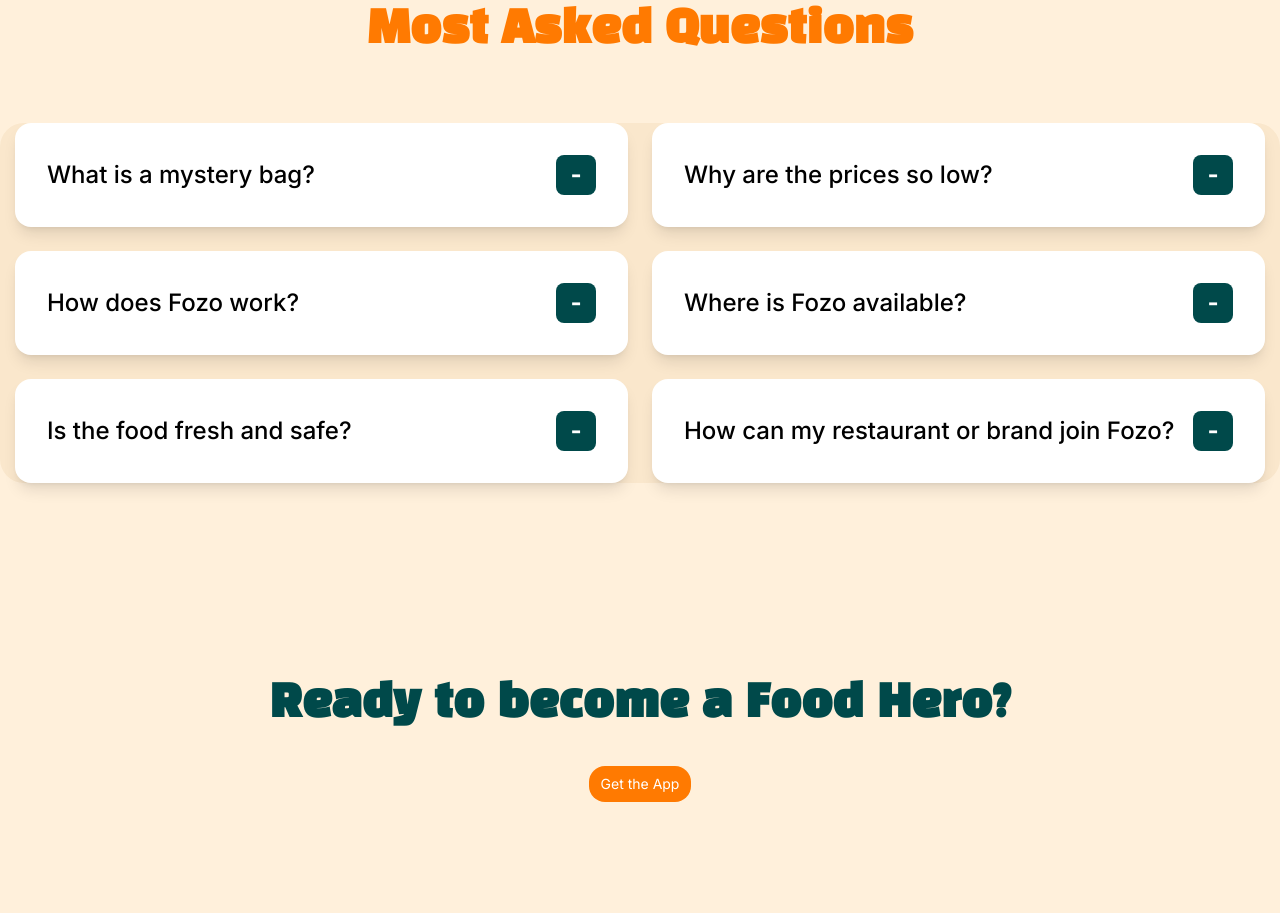
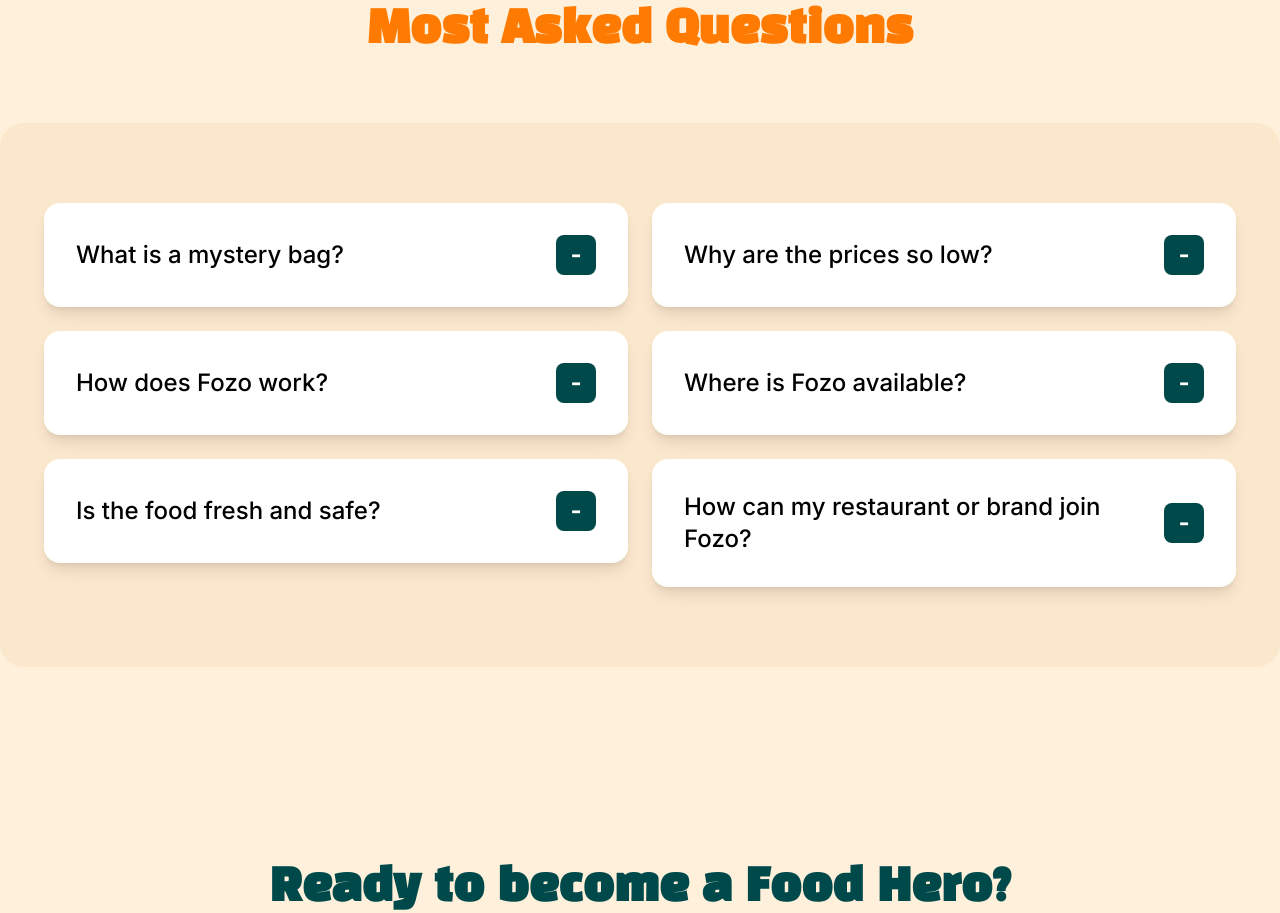
Before and after one commit to 28JayG/fozo-landing, a Next.js app: page / in a window 1280 px wide. Shown: the part 3148-4061 px from the top of the page. Built offline with nearby package versions, Linux system fonts and the light colour scheme.

Commit message:
fix padding

```diff
--- a/src/components/faq/faq.component.tsx
+++ b/src/components/faq/faq.component.tsx
@@ -47,7 +47,7 @@
           Most Asked Questions
         </p>
       </div>
-      <div className='max-width-container bg-[#FAE7CC] rounded-3xl py-20 px-11 flex flex-col gap-6 xl:flex-row'>
+      <div className='max-width-container bg-[#FAE7CC] rounded-3xl py-20! px-11! flex flex-col gap-6 xl:flex-row'>
         <div className='flex flex-col gap-6 grow basis-1/2'>
           {faqs.slice(0, faqs.length / 2).map((faq) => (
             <FAQCard key={faq.question} {...faq} />
```
